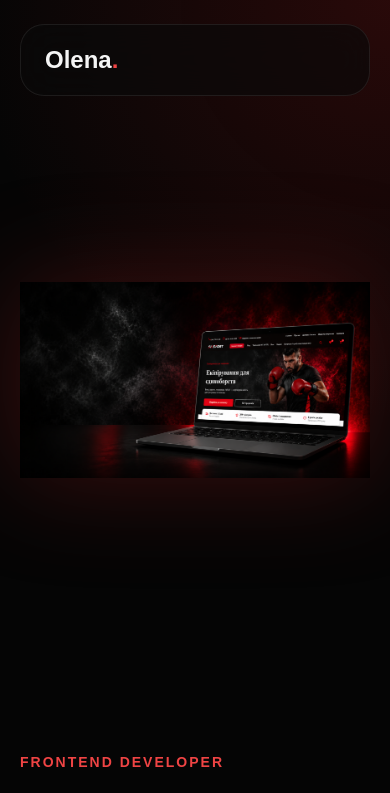
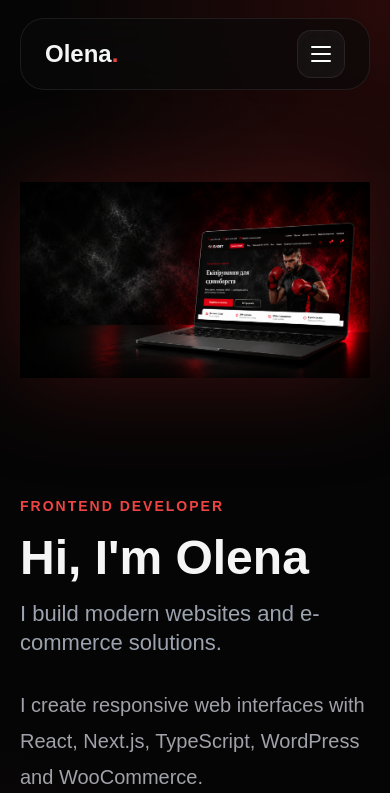
Before and after one commit to olenakolesnik/my-portfolio, a Next.js app: page / in a window 390 px wide. Shown: the top 793 px of the page. Built offline with nearby package versions, Linux system fonts and the light colour scheme.

Commit message:
made mob menu

```diff
--- a/app/globals.css
+++ b/app/globals.css
@@ -144,9 +144,12 @@ a {
   .hero {
     padding: 120px 0;
   }
-
+    .hero-image-wrapper {
+      height: 340px;
+    }
   .hero__inner {
     grid-template-columns: 1fr;
+    gap: 24px;
   }
 
   .hero__visual {
@@ -723,3 +726,111 @@ a {
   transform: translateX(-4px);
   opacity: .8;
 }
+/* MOBILE BURGER */
+
+.burger {
+  display: none;
+}
+
+@media (max-width: 768px) {
+  .header {
+    top: 18px;
+  }
+
+  .header__inner {
+    position: relative;
+  }
+
+  .header__btn {
+    display: none;
+  }
+
+  .burger {
+    width: 48px;
+    height: 48px;
+
+    display: flex;
+    align-items: center;
+    justify-content: center;
+    flex-direction: column;
+    gap: 5px;
+
+    border: 1px solid rgba(255, 255, 255, 0.08);
+    border-radius: 14px;
+
+    background: rgba(255, 255, 255, 0.04);
+    backdrop-filter: blur(14px);
+
+    cursor: pointer;
+    transition: .3s ease;
+  }
+
+  .burger span {
+    width: 20px;
+    height: 2px;
+    background: white;
+    border-radius: 999px;
+    transition: .3s ease;
+  }
+
+  .burger--open span:nth-child(1) {
+    transform: rotate(45deg) translate(5px, 5px);
+  }
+
+  .burger--open span:nth-child(2) {
+    opacity: 0;
+  }
+
+  .burger--open span:nth-child(3) {
+    transform: rotate(-45deg) translate(5px, -5px);
+  }
+
+  .nav {
+    position: absolute;
+    top: calc(100% + 14px);
+    left: 0;
+
+    width: 100%;
+
+    padding: 18px;
+
+    border-radius: 24px;
+
+    background: rgba(10, 10, 10, 0.96);
+
+    border: 1px solid rgba(255, 255, 255, 0.08);
+
+    backdrop-filter: blur(20px);
+
+    display: flex;
+    flex-direction: column;
+    gap: 10px;
+
+    opacity: 0;
+    visibility: hidden;
+    pointer-events: none;
+
+    transform: translateY(-10px);
+
+    transition: .3s ease;
+  }
+
+  .nav--open {
+    opacity: 1;
+    visibility: visible;
+    pointer-events: auto;
+    transform: translateY(0);
+  }
+
+  .nav a {
+    width: 100%;
+    padding: 14px 18px;
+    border-radius: 14px;
+    font-size: 16px;
+  }
+
+  .nav a:hover {
+    background: rgba(239, 68, 68, 0.12);
+    color: #ef4444;
+  }
+}
--- a/app/layout.tsx
+++ b/app/layout.tsx
@@ -1,6 +1,7 @@
 import type { Metadata } from "next";
 import { Geist, Geist_Mono } from "next/font/google";
 import "./globals.css";
+import { Analytics } from "@vercel/analytics/next";
 
 const geistSans = Geist({
   variable: "--font-geist-sans",
@@ -27,7 +28,9 @@ export default function RootLayout({
       lang="en"
       className={`${geistSans.variable} ${geistMono.variable} h-full antialiased`}
     >
-      <body className="min-h-full flex flex-col">{children}</body>
+      <body className="min-h-full flex flex-col">{children}
+        <Analytics />
+      </body>
     </html>
   );
 }
--- a/components/Header.tsx
+++ b/components/Header.tsx
@@ -1,23 +1,89 @@
-import Link from "next/dist/client/link";
+// import Link from "next/dist/client/link";
+
+// export default function Header() {
+//     return (
+//       <header className="header">
+//         <div className="container header__inner">
+//           <a href="#" className="logo">
+//             Olena<span>.</span>
+//           </a>
+
+//           <nav className="nav">
+//             <Link href="#about">About</Link>
+//             <Link href="/projects">Projects</Link>
+//             <Link href="#skills">Skills</Link>
+//             <Link href="#contact">Contact</Link>
+//           </nav>
+
+//           <Link href="#contact" className="header__btn">
+//             Let&apos;s Talk
+//           </Link>
+//         </div>
+//       </header>
+//     );
+//   }
+"use client";
+
+import { useState } from "react";
+import Link from "next/link";
 
 export default function Header() {
+  const [isMenuOpen, setIsMenuOpen] = useState(false);
+
+  const closeMenu = () => {
+    setIsMenuOpen(false);
+  };
+
   return (
     <header className="header">
       <div className="container header__inner">
-          <a href="#" className="logo">
+
+        <Link
+          href="/"
+          className="logo"
+          onClick={closeMenu}
+        >
           Olena<span>.</span>
-          </a>
+        </Link>
 
-          <nav className="nav">
-            <Link href="#about">About</Link>
-            <Link href="/projects">Projects</Link>
-            <Link href="#skills">Skills</Link>
-            <Link href="#contact">Contact</Link>
+        <nav className={`nav ${isMenuOpen ? "nav--open" : ""}`}>
+
+          <Link href="#about" onClick={closeMenu}>
+            About
+          </Link>
+
+          <Link href="/projects" onClick={closeMenu}>
+            Projects
+          </Link>
+
+          <Link href="#skills" onClick={closeMenu}>
+            Skills
+          </Link>
+
+          <Link href="#contact" onClick={closeMenu}>
+            Contact
+          </Link>
+
         </nav>
 
-          <Link href="#contact" className="header__btn">
+        <Link
+          href="#contact"
+          className="header__btn"
+        >
           Let&apos;s Talk
         </Link>
+
+        <button
+          className={`burger ${isMenuOpen ? "burger--open" : ""}`}
+          type="button"
+          aria-label="Toggle menu"
+          onClick={() => setIsMenuOpen(!isMenuOpen)}
+        >
+          <span></span>
+          <span></span>
+          <span></span>
+        </button>
+
       </div>
     </header>
   );
--- a/package.json
+++ b/package.json
@@ -10,6 +10,7 @@
   },
   "dependencies": {
     "@emailjs/browser": "^4.4.1",
+    "@vercel/analytics": "^2.0.1",
     "next": "16.2.6",
     "react": "19.2.4",
     "react-dom": "19.2.4",
```
Also changed, not shown: 1 other file (tests, documents, lock files or other folders). Lines whose indentation alone changed are shown as unchanged.
